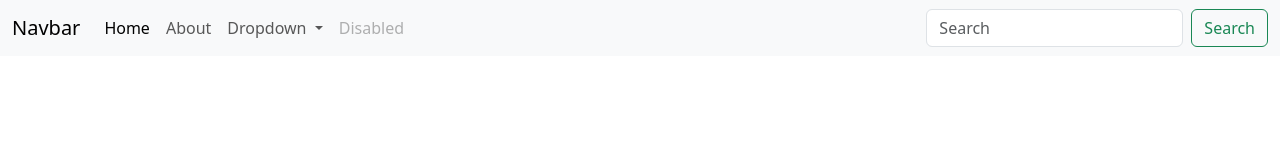
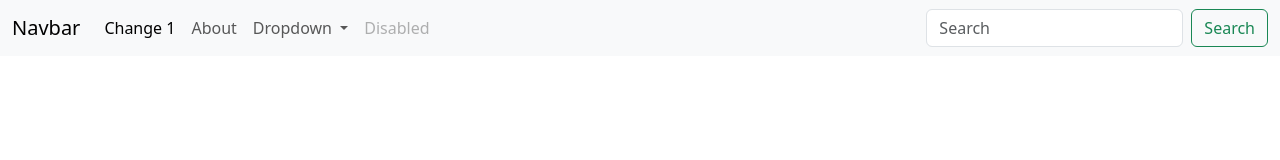
Before and after one commit to SatwiK00/GPA-calculator-using-cpp, a plain HTML site: page index.html in a window 1280 px wide. Drawn offline with nearby package versions, Linux system fonts and the light colour scheme.

Commit message:
Change approved

```diff
--- a/index.html
+++ b/index.html
@@ -16,7 +16,7 @@
           <div class="collapse navbar-collapse" id="navbarSupportedContent">
             <ul class="navbar-nav me-auto mb-2 mb-lg-0">
               <li class="nav-item">
-                <a class="nav-link active" aria-current="page" href="#">Home</a>
+                <a class="nav-link active" aria-current="page" href="#">Change 1</a>
               </li>
               <li class="nav-item">
                 <a class="nav-link" href="#">About</a>
```
